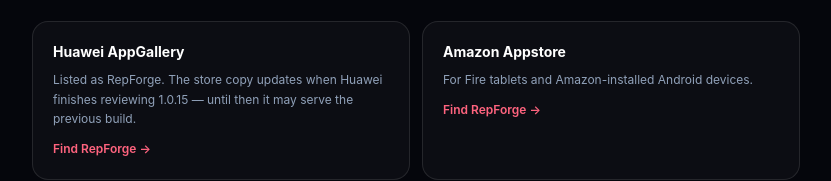
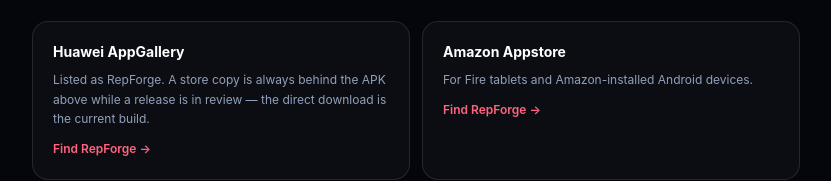
Before and after one commit to rahul26scs1003001315-dotcom/repforge-landing, a Next.js app: page /download in a window 1280 px wide. Shown: the part 947-1128 px from the top of the page, without its empty margins (224-1055 px from the left). Built offline with nearby package versions, Linux system fonts and the light colour scheme; no server answers.

Commit message:
Keep the store note version-agnostic and let the release script own these constants

```diff
--- a/app/download/page.tsx
+++ b/app/download/page.tsx
@@ -27,7 +27,7 @@ const STORES = [
   {
     name: 'Huawei AppGallery',
     href: 'https://appgallery.huawei.com/search/RepForge',
-    note: 'Listed as RepForge. The store copy updates when Huawei finishes reviewing 1.0.15 — until then it may serve the previous build.',
+    note: 'Listed as RepForge. A store copy is always behind the APK above while a release is in review — the direct download is the current build.',
   },
   {
     name: 'Amazon Appstore',
```
